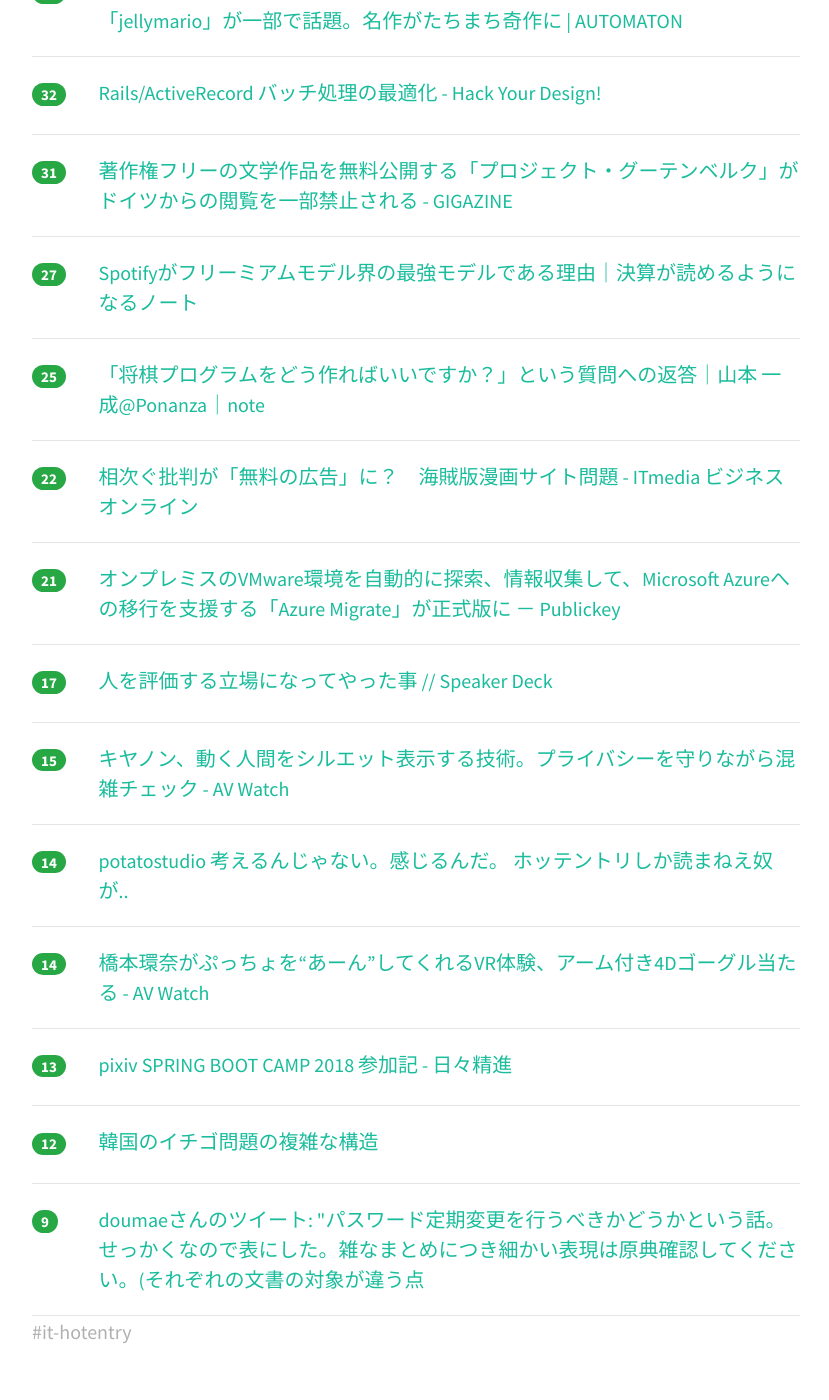
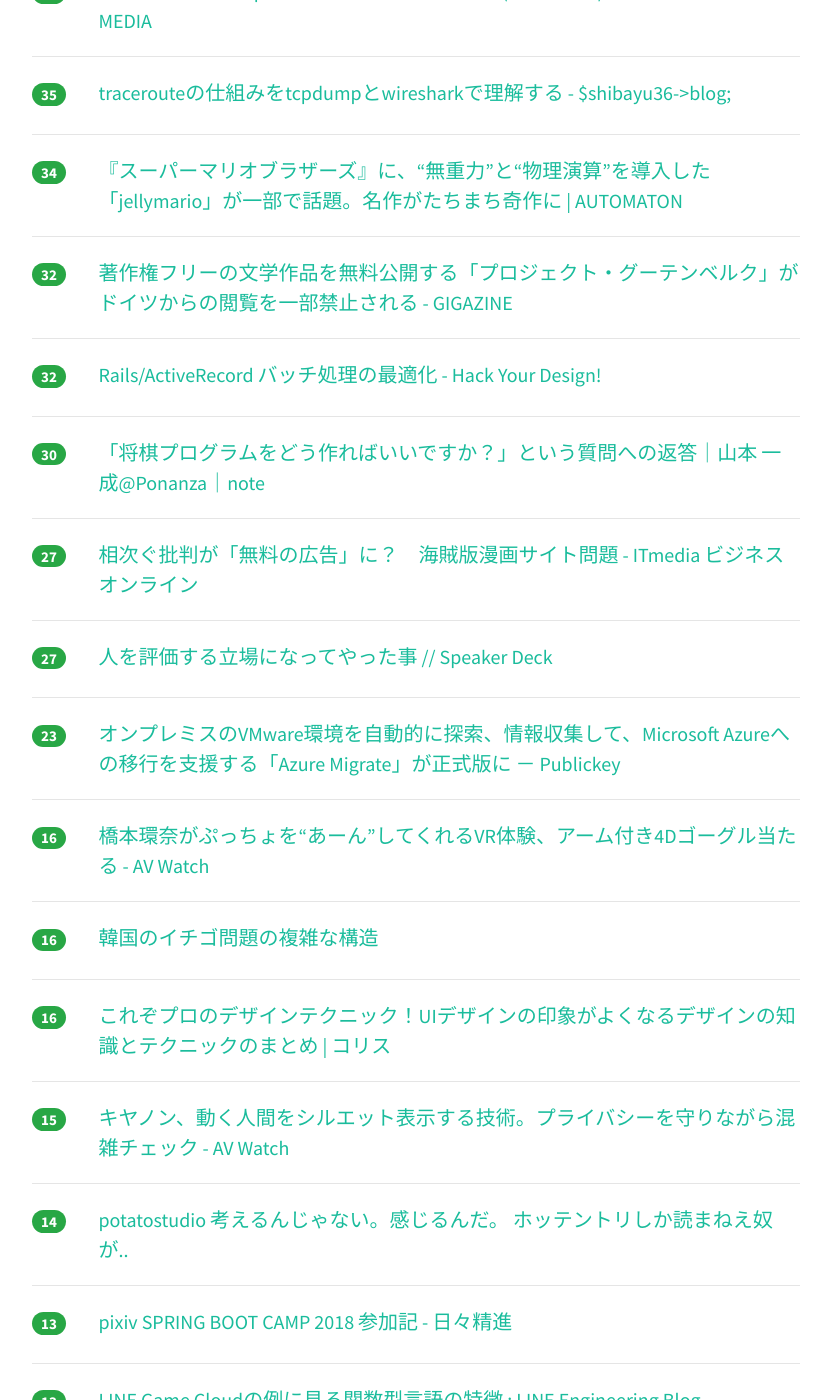
Before and after one commit to yatta47/hatena-matome-site, a Jekyll site: the page built from _posts/2018-03-06-hatena.md, in a window 1280 px wide and 1400 px high, scrolled down 1060 px. Shown: the whole window, without its empty margins (224-1053 px from the left). Built offline with Jekyll 4.4.1, drawn with Linux system fonts in a browser that asks for light colours; nearby versions of some CDN libraries; some of the changed text lies outside the part shown.

Commit message:
Updated 2018-03-06

```diff
--- a/_posts/2018-03-06-hatena.md
+++ b/_posts/2018-03-06-hatena.md
@@ -1,23 +1,23 @@
 ---
 layout: post
 title:  "2018-03-06 はてぶIT"
-date:   2018-03-06 10:03:10
+date:   2018-03-06 11:02:46
 tags: [it-hotentry]
 ---
-21 件のデータあり
+26 件のデータあり
 
 <hr><div class="row">
-<div class="col-1"><span class="badge badge-pill badge-success h2">114</span></div>
+<div class="col-1"><span class="badge badge-pill badge-success h2">166</span></div>
 <div class="col-11"><a href='https://www.nikkei.com/article/DGXMZO27707600V00C18A3TI1000/' target='_blank'>ヤフー、技術者採用に初年度650万円提示　新卒も可　　：日本経済新聞</a></div>
 </div>
 <hr>
 <div class="row">
-<div class="col-1"><span class="badge badge-pill badge-success h2">85</span></div>
+<div class="col-1"><span class="badge badge-pill badge-success h2">93</span></div>
 <div class="col-11"><a href='http://www.okuni.me/entry/hatenablog-theme-onihitode' target='_blank'>【ついにきた…！】はてなブログ最新テーマ「ONIHITODE」がマジでおすすめ - オークニズム</a></div>
 </div>
 <hr>
 <div class="row">
-<div class="col-1"><span class="badge badge-pill badge-success h2">75</span></div>
+<div class="col-1"><span class="badge badge-pill badge-success h2">87</span></div>
 <div class="col-11"><a href='http://www.youtube.com/watch?v=8Q_9nS5hFmM' target='_blank'>「POP TEAM EPIC OP THEME」 [EPIC METAL COVER] (Little V)</a></div>
 </div>
 <hr>
@@ -27,8 +27,18 @@ tags: [it-hotentry]
 </div>
 <hr>
 <div class="row">
-<div class="col-1"><span class="badge badge-pill badge-success h2">48</span></div>
+<div class="col-1"><span class="badge badge-pill badge-success h2">64</span></div>
+<div class="col-11"><a href='https://irnote.com/n/na8b9dd20e449' target='_blank'>Spotifyがフリーミアムモデル界の最強モデルである理由｜決算が読めるようになるノート</a></div>
+</div>
+<hr>
+<div class="row">
+<div class="col-1"><span class="badge badge-pill badge-success h2">57</span></div>
 <div class="col-11"><a href='http://developer.feedforce.jp/entry/2018/03/05/195913' target='_blank'>カイゼンジャーニーを読んで、実際にカイゼンやってみた - Feedforce Developer Blog</a></div>
+</div>
+<hr>
+<div class="row">
+<div class="col-1"><span class="badge badge-pill badge-success h2">57</span></div>
+<div class="col-11"><a href='https://blog.tokumaru.org/2018/03/wasbook2.html' target='_blank'>安全なWebアプリケーションの作り方改訂のお知らせ | 徳丸浩の日記</a></div>
 </div>
 <hr>
 <div class="row">
@@ -37,13 +47,18 @@ tags: [it-hotentry]
 </div>
 <hr>
 <div class="row">
-<div class="col-1"><span class="badge badge-pill badge-success h2">33</span></div>
+<div class="col-1"><span class="badge badge-pill badge-success h2">35</span></div>
 <div class="col-11"><a href='http://blog.shibayu36.org/entry/2018/03/05/193000' target='_blank'>tracerouteの仕組みをtcpdumpとwiresharkで理解する - $shibayu36->blog;</a></div>
 </div>
 <hr>
 <div class="row">
+<div class="col-1"><span class="badge badge-pill badge-success h2">34</span></div>
+<div class="col-11"><a href='http://jp.automaton.am/articles/newsjp/20180305-63965/' target='_blank'>『スーパーマリオブラザーズ』に、“無重力”と“物理演算”を導入した「jellymario」が一部で話題。名作がたちまち奇作に | AUTOMATON</a></div>
+</div>
+<hr>
+<div class="row">
 <div class="col-1"><span class="badge badge-pill badge-success h2">32</span></div>
-<div class="col-11"><a href='http://jp.automaton.am/articles/newsjp/20180305-63965/' target='_blank'>『スーパーマリオブラザーズ』に、“無重力”と“物理演算”を導入した「jellymario」が一部で話題。名作がたちまち奇作に | AUTOMATON</a></div>
+<div class="col-11"><a href='https://gigazine.net/news/20180305-project-gutenberg-access-ban-germany/' target='_blank'>著作権フリーの文学作品を無料公開する「プロジェクト・グーテンベルク」がドイツからの閲覧を一部禁止される - GIGAZINE</a></div>
 </div>
 <hr>
 <div class="row">
@@ -52,33 +67,38 @@ tags: [it-hotentry]
 </div>
 <hr>
 <div class="row">
-<div class="col-1"><span class="badge badge-pill badge-success h2">31</span></div>
-<div class="col-11"><a href='https://gigazine.net/news/20180305-project-gutenberg-access-ban-germany/' target='_blank'>著作権フリーの文学作品を無料公開する「プロジェクト・グーテンベルク」がドイツからの閲覧を一部禁止される - GIGAZINE</a></div>
+<div class="col-1"><span class="badge badge-pill badge-success h2">30</span></div>
+<div class="col-11"><a href='https://note.mu/issei_y/n/ne0996b47a562' target='_blank'>「将棋プログラムをどう作ればいいですか？」という質問への返答｜山本 一成@Ponanza｜note</a></div>
 </div>
 <hr>
 <div class="row">
 <div class="col-1"><span class="badge badge-pill badge-success h2">27</span></div>
-<div class="col-11"><a href='https://irnote.com/n/na8b9dd20e449' target='_blank'>Spotifyがフリーミアムモデル界の最強モデルである理由｜決算が読めるようになるノート</a></div>
-</div>
-<hr>
-<div class="row">
-<div class="col-1"><span class="badge badge-pill badge-success h2">25</span></div>
-<div class="col-11"><a href='https://note.mu/issei_y/n/ne0996b47a562' target='_blank'>「将棋プログラムをどう作ればいいですか？」という質問への返答｜山本 一成@Ponanza｜note</a></div>
-</div>
-<hr>
-<div class="row">
-<div class="col-1"><span class="badge badge-pill badge-success h2">22</span></div>
 <div class="col-11"><a href='http://www.itmedia.co.jp/business/articles/1803/05/news075.html' target='_blank'>相次ぐ批判が「無料の広告」に？　海賊版漫画サイト問題 - ITmedia ビジネスオンライン</a></div>
 </div>
 <hr>
 <div class="row">
-<div class="col-1"><span class="badge badge-pill badge-success h2">21</span></div>
+<div class="col-1"><span class="badge badge-pill badge-success h2">27</span></div>
+<div class="col-11"><a href='https://speakerdeck.com/1amageek/ren-woping-jia-suruli-chang-ninatuteyatutashi' target='_blank'>人を評価する立場になってやった事 // Speaker Deck</a></div>
+</div>
+<hr>
+<div class="row">
+<div class="col-1"><span class="badge badge-pill badge-success h2">23</span></div>
 <div class="col-11"><a href='http://www.publickey1.jp/blog/18/vmwaremicrosoft_azureazure_migrate.html' target='_blank'>オンプレミスのVMware環境を自動的に探索、情報収集して、Microsoft Azureへの移行を支援する「Azure Migrate」が正式版に － Publickey</a></div>
 </div>
 <hr>
 <div class="row">
-<div class="col-1"><span class="badge badge-pill badge-success h2">17</span></div>
-<div class="col-11"><a href='https://speakerdeck.com/1amageek/ren-woping-jia-suruli-chang-ninatuteyatutashi' target='_blank'>人を評価する立場になってやった事 // Speaker Deck</a></div>
+<div class="col-1"><span class="badge badge-pill badge-success h2">16</span></div>
+<div class="col-11"><a href='https://av.watch.impress.co.jp/docs/news/1109888.html' target='_blank'>橋本環奈がぷっちょを“あーん”してくれるVR体験、アーム付き4Dゴーグル当たる - AV Watch</a></div>
+</div>
+<hr>
+<div class="row">
+<div class="col-1"><span class="badge badge-pill badge-success h2">16</span></div>
+<div class="col-11"><a href='http://twitter.com/i/moments/970545941693345792' target='_blank'>韓国のイチゴ問題の複雑な構造</a></div>
+</div>
+<hr>
+<div class="row">
+<div class="col-1"><span class="badge badge-pill badge-success h2">16</span></div>
+<div class="col-11"><a href='http://coliss.com/articles/build-websites/operation/design/cheat-codes-for-designing-user-interfaces.html' target='_blank'>これぞプロのデザインテクニック！UIデザインの印象がよくなるデザインの知識とテクニックのまとめ | コリス</a></div>
 </div>
 <hr>
 <div class="row">
@@ -92,22 +112,27 @@ tags: [it-hotentry]
 </div>
 <hr>
 <div class="row">
-<div class="col-1"><span class="badge badge-pill badge-success h2">14</span></div>
-<div class="col-11"><a href='https://av.watch.impress.co.jp/docs/news/1109888.html' target='_blank'>橋本環奈がぷっちょを“あーん”してくれるVR体験、アーム付き4Dゴーグル当たる - AV Watch</a></div>
-</div>
-<hr>
-<div class="row">
 <div class="col-1"><span class="badge badge-pill badge-success h2">13</span></div>
 <div class="col-11"><a href='http://muttan1203.hatenablog.com/entry/pixiv-SPRING-BOOT-CAMP-2018' target='_blank'>pixiv SPRING BOOT CAMP 2018 参加記 - 日々精進</a></div>
 </div>
 <hr>
 <div class="row">
-<div class="col-1"><span class="badge badge-pill badge-success h2">12</span></div>
-<div class="col-11"><a href='http://twitter.com/i/moments/970545941693345792' target='_blank'>韓国のイチゴ問題の複雑な構造</a></div>
+<div class="col-1"><span class="badge badge-pill badge-success h2">13</span></div>
+<div class="col-11"><a href='https://engineering.linecorp.com/ja/blog/detail/244' target='_blank'>LINE Game Cloudの例に見る関数型言語の特徴 : LINE Engineering Blog</a></div>
+</div>
+<hr>
+<div class="row">
+<div class="col-1"><span class="badge badge-pill badge-success h2">10</span></div>
+<div class="col-11"><a href='http://twitter.com/donz80/status/970537496650985473' target='_blank'>doumaeさんのツイート: "パスワード定期変更を行うべきかどうかという話。せっかくなので表にした。雑なまとめにつき細かい表現は原典確認してください。(それぞれの文書の対象が違う点</a></div>
 </div>
 <hr>
 <div class="row">
 <div class="col-1"><span class="badge badge-pill badge-success h2">9</span></div>
-<div class="col-11"><a href='http://twitter.com/donz80/status/970537496650985473' target='_blank'>doumaeさんのツイート: "パスワード定期変更を行うべきかどうかという話。せっかくなので表にした。雑なまとめにつき細かい表現は原典確認してください。(それぞれの文書の対象が違う点</a></div>
+<div class="col-11"><a href='http://b.hatena.ne.jp/entry/s/anond.hatelabo.jp/20180306002045' target='_blank'>はてなブックマーク - 日本青年会議所を退会した - はてな匿名ダイアリー</a></div>
 </div>
 <hr>
+<div class="row">
+<div class="col-1"><span class="badge badge-pill badge-success h2">8</span></div>
+<div class="col-11"><a href='http://b.hatena.ne.jp/entry/s/anond.hatelabo.jp/20180303064407' target='_blank'>はてなブックマーク - エヴァのリアルタイム放送時の雰囲気も知りたい。 当時アニメに興味なくて..</a></div>
+</div>
+<hr>
```
